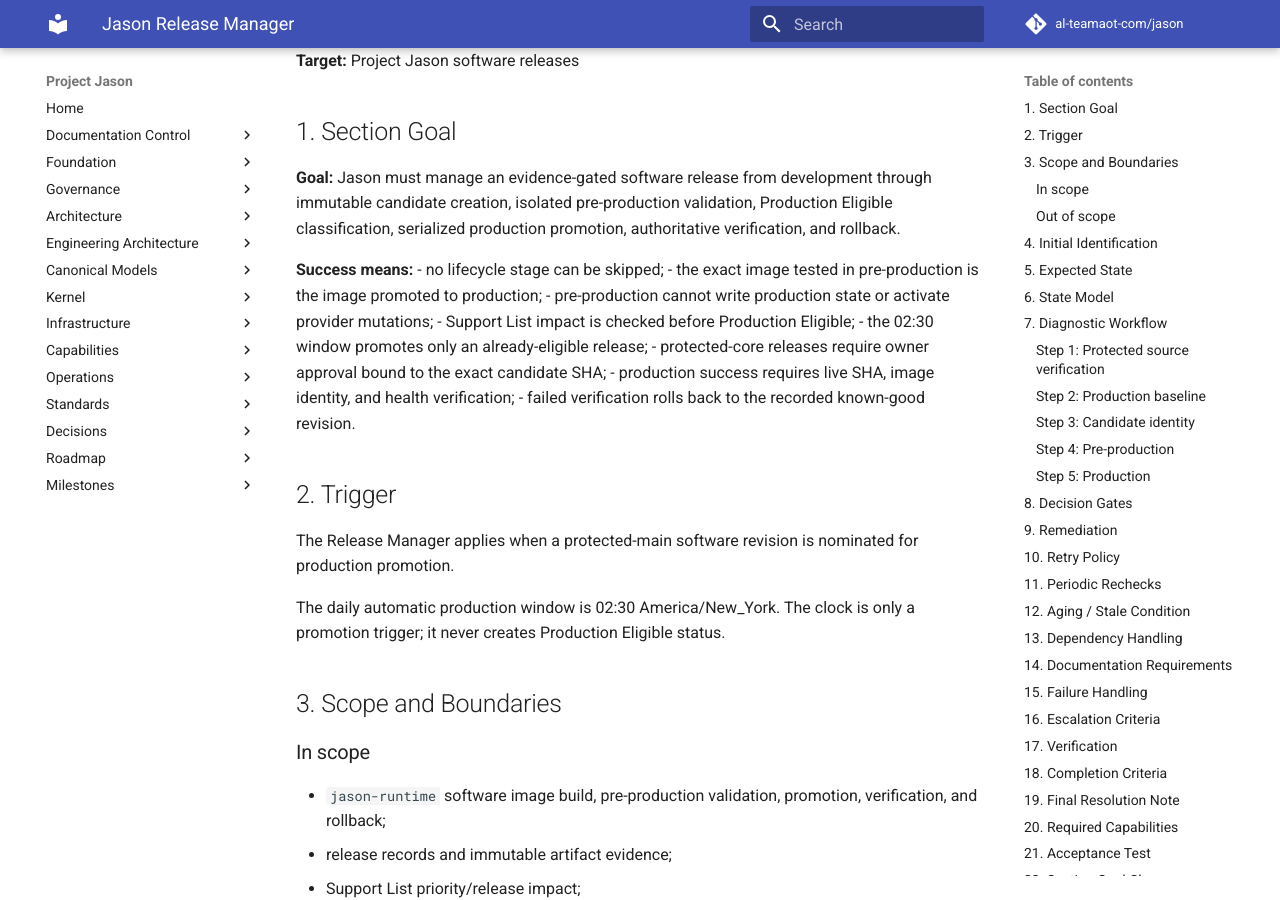
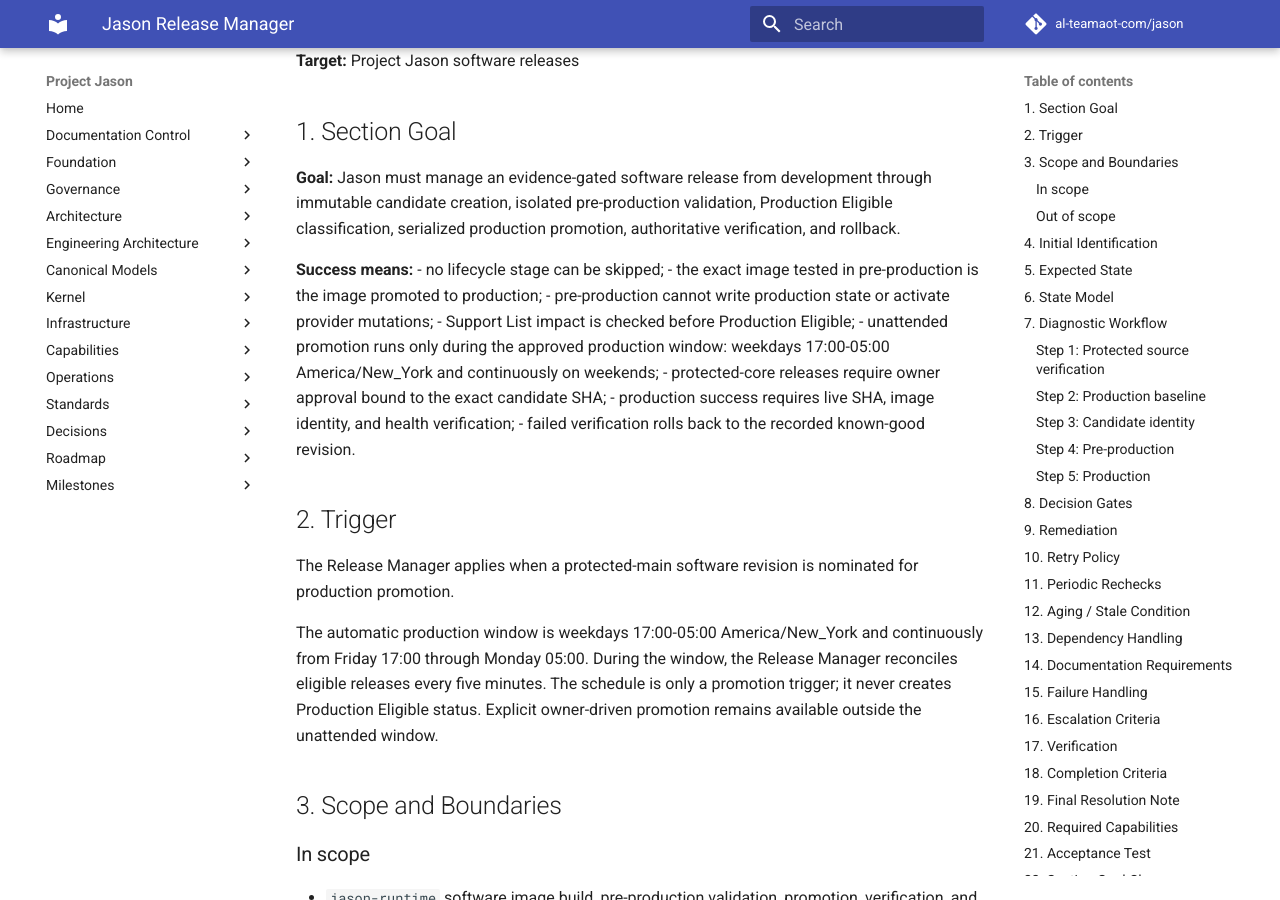
Before and after one commit to al-teamaot-com/jason, an MkDocs documentation site: the page built from docs/engineering/Jason-Release-Manager.md, in a window 1280 px wide and 900 px high, scrolled down 234 px. Built offline with MkDocs 1.6.1 and Material for MkDocs 9.7.7, drawn with Linux system fonts in a browser that asks for light colours; comment, search, counter and statistics services are not loaded; some of the changed text lies outside the part shown.

Commit message:
Document continuous production window

```diff
--- a/docs/engineering/Jason-Release-Manager.md
+++ b/docs/engineering/Jason-Release-Manager.md
@@ -15,7 +15,7 @@
 - the exact image tested in pre-production is the image promoted to production;
 - pre-production cannot write production state or activate provider mutations;
 - Support List impact is checked before Production Eligible;
-- the 02:30 window promotes only an already-eligible release;
+- unattended promotion runs only during the approved production window: weekdays 17:00-05:00 America/New_York and continuously on weekends;
 - protected-core releases require owner approval bound to the exact candidate SHA;
 - production success requires live SHA, image identity, and health verification;
 - failed verification rolls back to the recorded known-good revision.
@@ -24,7 +24,7 @@
 
 The Release Manager applies when a protected-main software revision is nominated for production promotion.
 
-The daily automatic production window is 02:30 America/New_York. The clock is only a promotion trigger; it never creates Production Eligible status.
+The automatic production window is weekdays 17:00-05:00 America/New_York and continuously from Friday 17:00 through Monday 05:00. During the window, the Release Manager reconciles eligible releases every five minutes. The schedule is only a promotion trigger; it never creates Production Eligible status. Explicit owner-driven promotion remains available outside the unattended window.
 
 ## 3. Scope and Boundaries
 
@@ -127,7 +127,7 @@ No blind deployment retries.
 
 ## 11. Periodic Rechecks
 
-The 02:30 timer invokes `promote-eligible` once daily.
+The production-window timer invokes `promote-eligible` every five minutes while the approved window is open. The host runner independently enforces the same window so a stale/persistent timer cannot promote outside it.
 
 It:
 - scans durable release records;
@@ -234,7 +234,7 @@ For the initial production activation:
 8. classify Production Eligible;
 9. promote that same image;
 10. verify exact live SHA/image/health;
-11. confirm 02:30 timer is enabled;
+11. confirm the weekday 17:00-05:00 and weekend-continuous production-window timer is enabled;
 12. confirm no release can skip gates;
 13. preserve rollback-current artifact.
 
```
Also changed, not shown: docs/engineering/README.md (+1 -1 lines), docs/playbooks/Jason-Support-List-Autonomous-Repair.md (+1 -1 lines).
